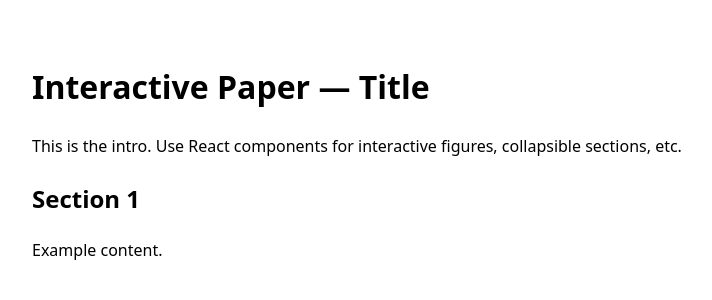
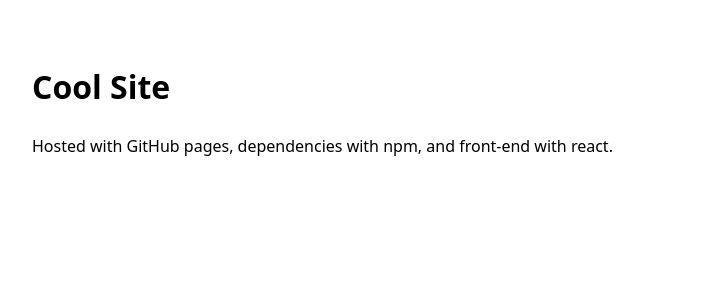
Before and after one commit to ethkissell/norse-stargate-asgard, a React (Vite) app: page / in a window 1280 px wide. Shown: the top 300 px of the page, without its empty margins (8-720 px from the left). Built offline with nearby package versions, Linux system fonts and the light colour scheme; the HTML template or start-up script is replaced by a standard one.

Commit message:
updated landing page

```diff
--- a/src/App.jsx
+++ b/src/App.jsx
@@ -3,12 +3,8 @@
 export default function App(){
   return (
     <main style={{fontFamily:'system-ui, sans-serif', padding: '2rem', lineHeight:1.6}}>
-      <h1>Interactive Paper — Title</h1>
-      <p>This is the intro. Use React components for interactive figures, collapsible sections, etc.</p>
-      <section>
-        <h2>Section 1</h2>
-        <p>Example content.</p>
-      </section>
+      <h1>Cool Site</h1>
+      <p>Hosted with GitHub pages, dependencies with npm, and front-end with react.</p>
     </main>
   )
 }
```
